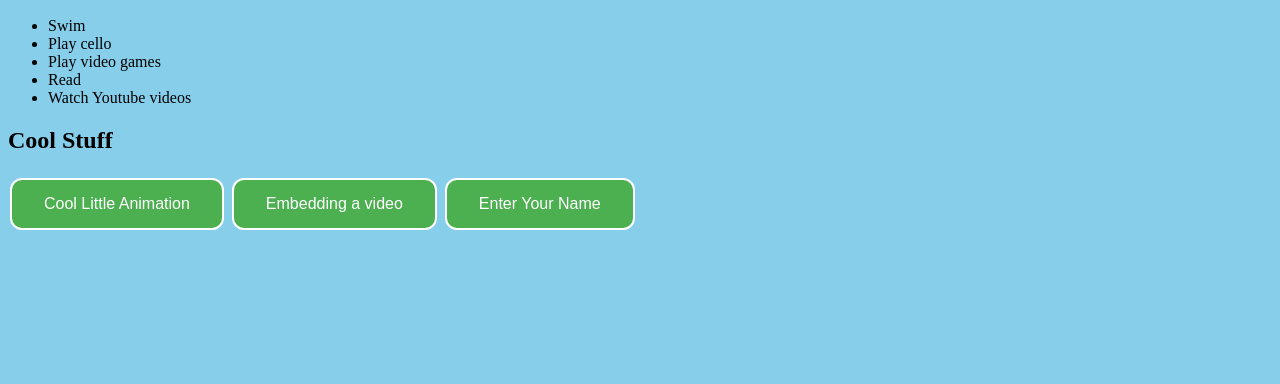
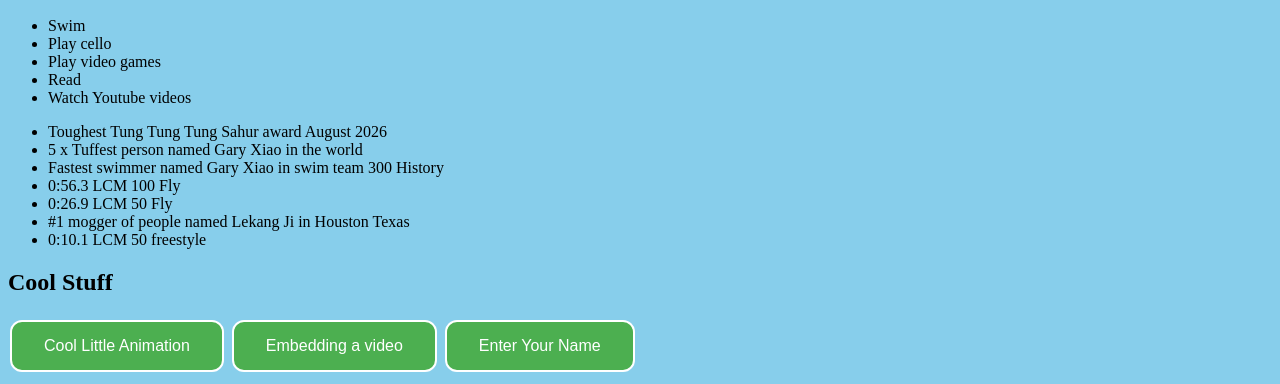
Before and after one commit to garythegreat96/My-homepage, a website: page index.html in a window 1280 px wide. Shown: the part 434-818 px from the top of the page. Drawn offline with Linux system fonts and the light colour scheme.

Commit message:
Add achievements list for Gary Xiao
Added a list of achievements related to Gary Xiao.

```diff
--- a/index.html
+++ b/index.html
@@ -17,6 +17,15 @@
             <li>Read</li>
             <li>Watch Youtube videos</li>
         </ul>
+        <ul>
+            <li>Toughest Tung Tung Tung Sahur award August 2026</li>
+            <li> 5 x Tuffest person named Gary Xiao in the world</li>
+            <li>Fastest swimmer named Gary Xiao in swim team 300 History</li>
+            <li>0:56.3 LCM 100 Fly</li>
+            <li>0:26.9 LCM 50 Fly</li>
+            <li>#1 mogger of people named Lekang Ji in Houston Texas</li>
+            <li>0:10.1 LCM 50 freestyle</li>
+        </ul>
         <h2 id="cool-stuff">Cool Stuff</h2>
         <button class="button"><a href="animation.html">Cool Little Animation</a></button>
         <button id="video-button" class="button"><a href="pro.html">Embedding a video</a></button>
```
